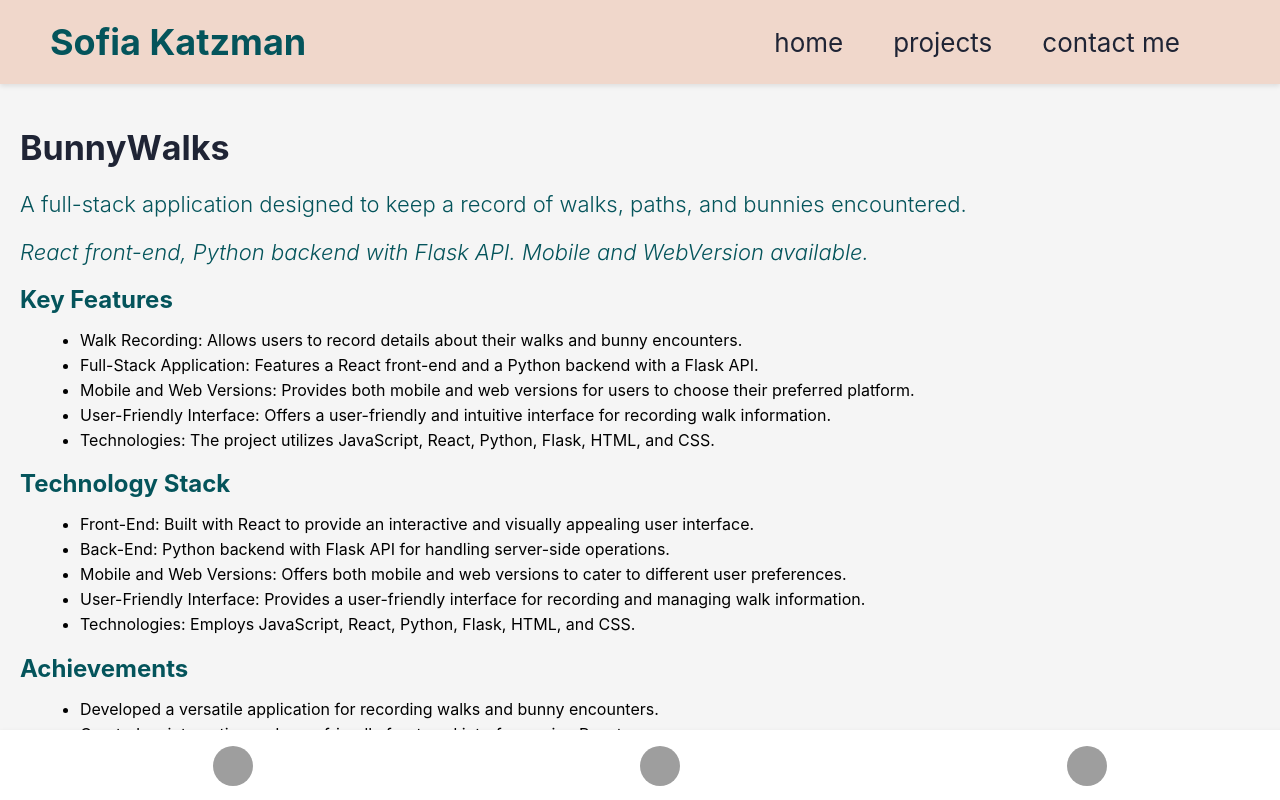
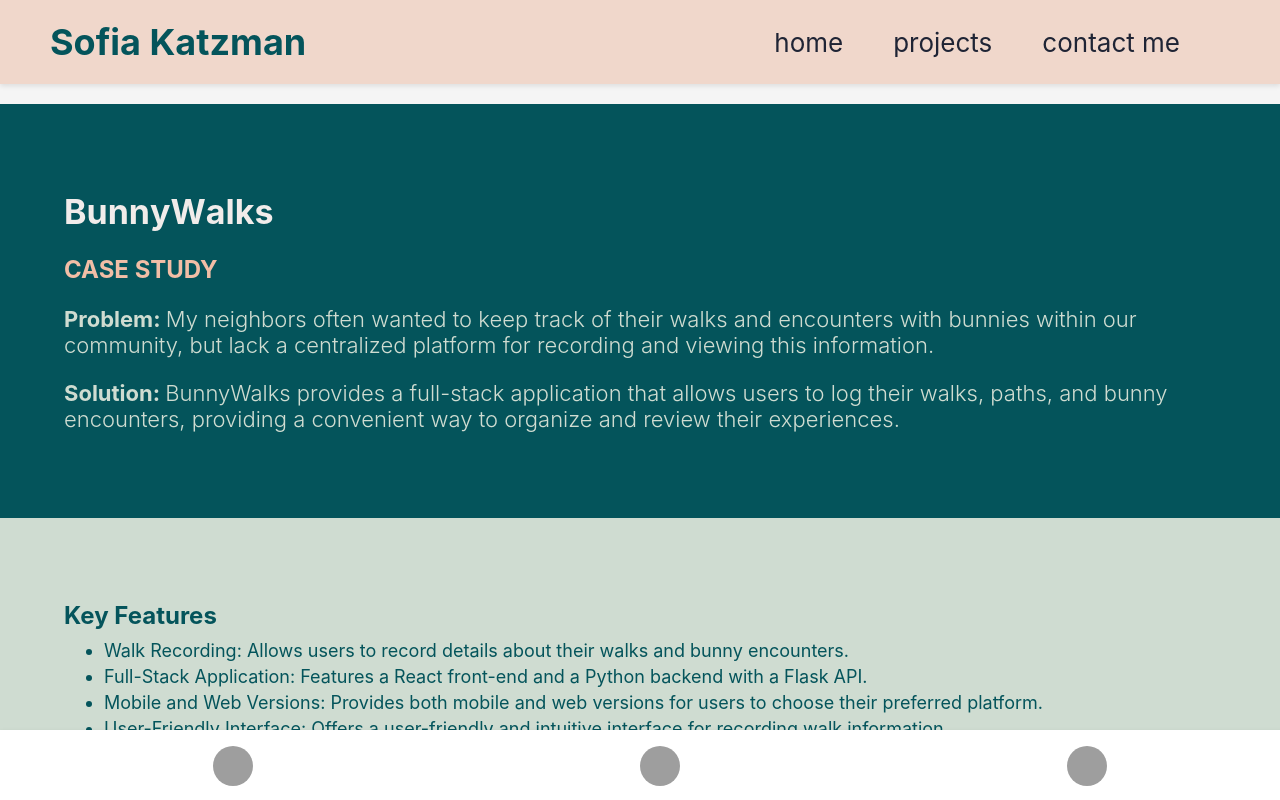
Before and after one commit to sofiakatzman/Portfolio, a React (Create React App) app: page /project/BunnyWalks in a window 1280 px wide. Shown: the top 800 px of the page. Built offline with nearby package versions, Linux system fonts and the light colour scheme; grey boxes are pictures that could not be loaded.

Commit message:
update project case study

```diff
--- a/src/App.css
+++ b/src/App.css
@@ -40,3 +40,15 @@ h1 {
     color: var(--med-green);
     font-weight: 300;
   }
+
+  ul {
+    list-style-type: disc; /* Bullet point style */
+    margin: 10px 0; /* Add some spacing around the list */
+    padding-left: 20px; /* Indent the list items */
+  }
+
+  li {
+    font-size: 18px; /* Adjust the font size of the list items */
+    color: var(--med-green); /* Use the color from your palette */
+    margin-bottom: 5px; /* Add spacing between list items */
+  }
--- a/src/components/Pages/Projects/ProjectsData.js
+++ b/src/components/Pages/Projects/ProjectsData.js
@@ -31,7 +31,13 @@ const PROJECTSDATA = [
           "Incorporated React for an engaging and interactive front-end user experience.",
           "Integrated Websocket.io to provide real-time updates and interactions for users."
         ]
-      }
+      },
+      caseStudy: {
+        problem: "People often struggle with sharing their life accomplishments in a consolidated way.",
+        solution: "Milestones provides a platform where users can record and display their life milestones, creating a comprehensive timeline of their journey where others can learn about them in a more profound way.",
+        media: [
+          { type: "gif", url: "", alt: "Milestones Demo" }, //link project gifs here
+        ]}
     },
     {
       name: "RecycleQuest",
@@ -68,6 +74,14 @@ const PROJECTSDATA = [
           "Successfully created a gamified platform that bridges education and entertainment to enhance recycling awareness.",
           "Implemented a competitive gaming environment to engage and motivate users towards recycling practices."
         ]
+      },
+      caseStudy: {
+        problem: "Lack of recycling knowledge and engagement among users leads to low recycling rates.",
+        solution: "RecycleQuest gamifies recycling education, fostering engagement and competition among users to promote recycling practices.",
+        media: [
+          { type: "image", url: "", alt: "RecycleQuest Solution" }, //link project gifs here
+
+        ]
       }
     },
     {
@@ -99,6 +113,13 @@ const PROJECTSDATA = [
           "Developed a versatile application for recording walks and bunny encounters.",
           "Created an interactive and user-friendly front-end interface using React.",
           "Implemented both mobile and web versions for enhanced user accessibility."
+        ]
+      },
+      caseStudy: {
+        problem: "My neighbors often wanted to keep track of their walks and encounters with bunnies within our community, but lack a centralized platform for recording and viewing this information.",
+        solution: "BunnyWalks provides a full-stack application that allows users to log their walks, paths, and bunny encounters, providing a convenient way to organize and review their experiences.",
+        media: [
+          { type: "image", url: "", alt: "BunnyWalks Solution" }, //link project gifs here
         ]
       }
     },
@@ -133,6 +154,13 @@ const PROJECTSDATA = [
           "Created an efficient data management system using SQLAlchemy and Alembic.",
           "Implemented a text-based design for interacting with the application."
         ]
+      },
+      caseStudy: {
+        problem: "Event organizers often face challenges in efficiently booking and tracking event staff, leading to potential inefficiencies and miscommunications.",
+        solution: "EventManager simplifies the process of hiring and booking event staff through a CLI application, enabling organizers to manage staff-related tasks more effectively.",
+        media: [
+          { type: "image", url: "", alt: "EventManager Solution" },  //link project gifs here
+        ]
       }
     }
   ]
--- a/src/components/Pages/Projects/ProjectsDetail/ProjectDetail.css
+++ b/src/components/Pages/Projects/ProjectsDetail/ProjectDetail.css
@@ -27,3 +27,31 @@
   .project-details li {
     margin-bottom: 5px;
   }
+
+  .project-features {
+    background-color: var(--light-green);
+    padding: 5%;
+  }
+
+  .project-achievements{
+    background-color: var(--white);
+    padding: 5%;
+    margin-bottom: 100px;
+  }
+
+  .project-header{
+    padding: 5%;
+    background-color: var(--med-green)
+  }
+
+  h2.project-case-study-header{
+    color: var(--main-light);
+  }
+
+  h1.project-name {
+    color: var(--light-beige);
+  }
+
+  .project-case-study {
+    color: var(--light-green);
+  }
--- a/src/components/Pages/Projects/ProjectsDetail/ProjectDetail.js
+++ b/src/components/Pages/Projects/ProjectsDetail/ProjectDetail.js
@@ -14,27 +14,37 @@ function ProjectDetail() {
   }
 
   return (
-    <div className="project-detail">
-      <h1>{project.name}</h1>
-      <p>{project.summary}</p>
-      <p><i>{project.stack}</i></p>
 
-      {/* Render other project details here */}
+    <div className="">
+
       <div className="project-details">
+        <div className="project-header">
+          <div className="case-study-card">
+            <h1 className="project-name">{project.name}</h1>
+            <h2 className="project-case-study-header">CASE STUDY</h2>
+            <p className="project-case-study"><b>Problem: </b> {project.caseStudy.problem}</p>
+            <p className="project-case-study"><b>Solution: </b> {project.caseStudy.solution}</p>
+          </div>
+        </div>
+        <div className="project-features">
           <h2>Key Features</h2>
           <ul>
             {project.details.keyFeatures.map((feature, index) => (
               <li key={index}>{feature}</li>
             ))}
           </ul>
-
+            <br/>
           <h2>Technology Stack</h2>
           <ul>
             {project.details.technologyStack.map((tech, index) => (
               <li key={index}>{tech}</li>
             ))}
           </ul>
+        </div>
 
+
+
+        <div className="project-achievements">
           <h2>Achievements</h2>
           <ul>
             {project.details.achievements.map((achievement, index) => (
@@ -43,6 +53,7 @@ function ProjectDetail() {
           </ul>
         </div>
       </div>
+    </div>
   )
 }
 
```
Lines whose indentation alone changed are shown as unchanged.
